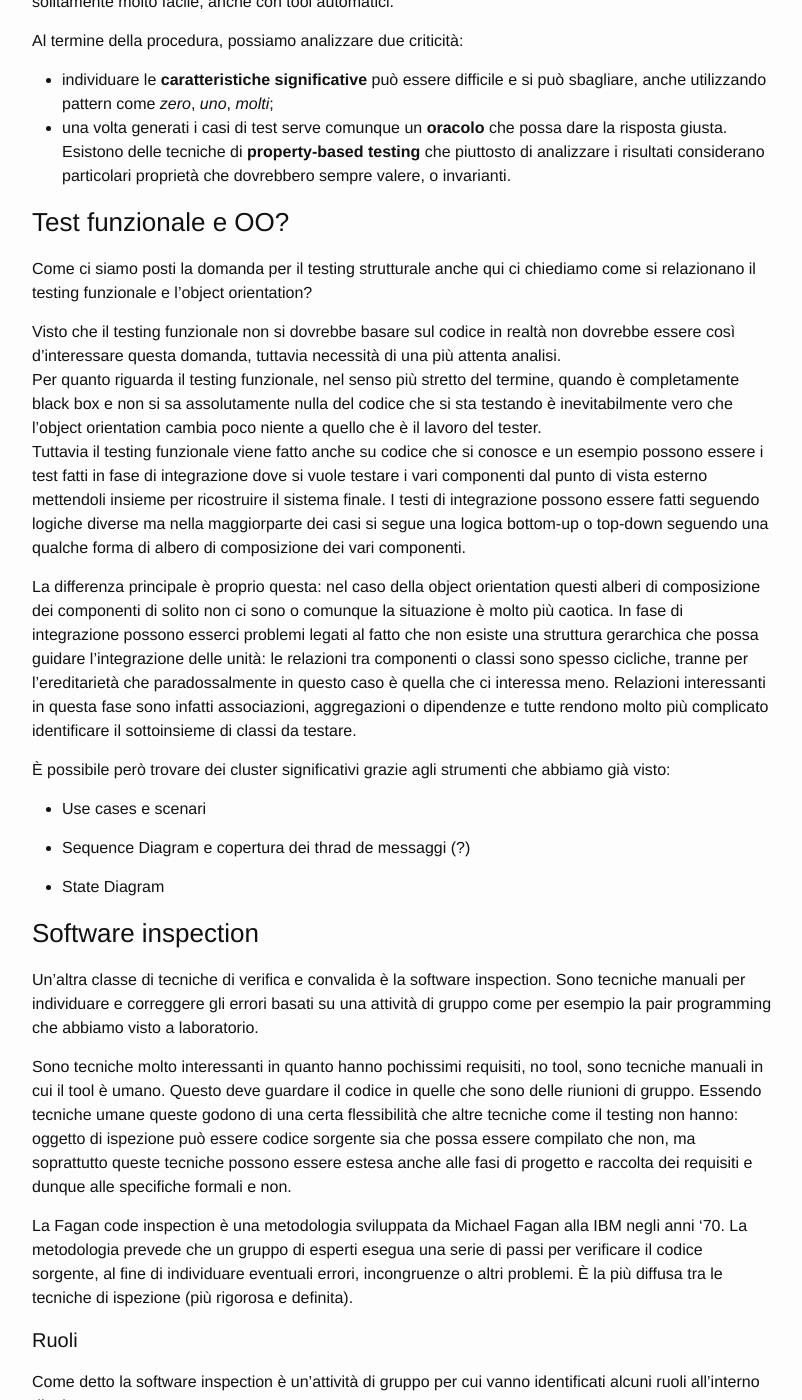
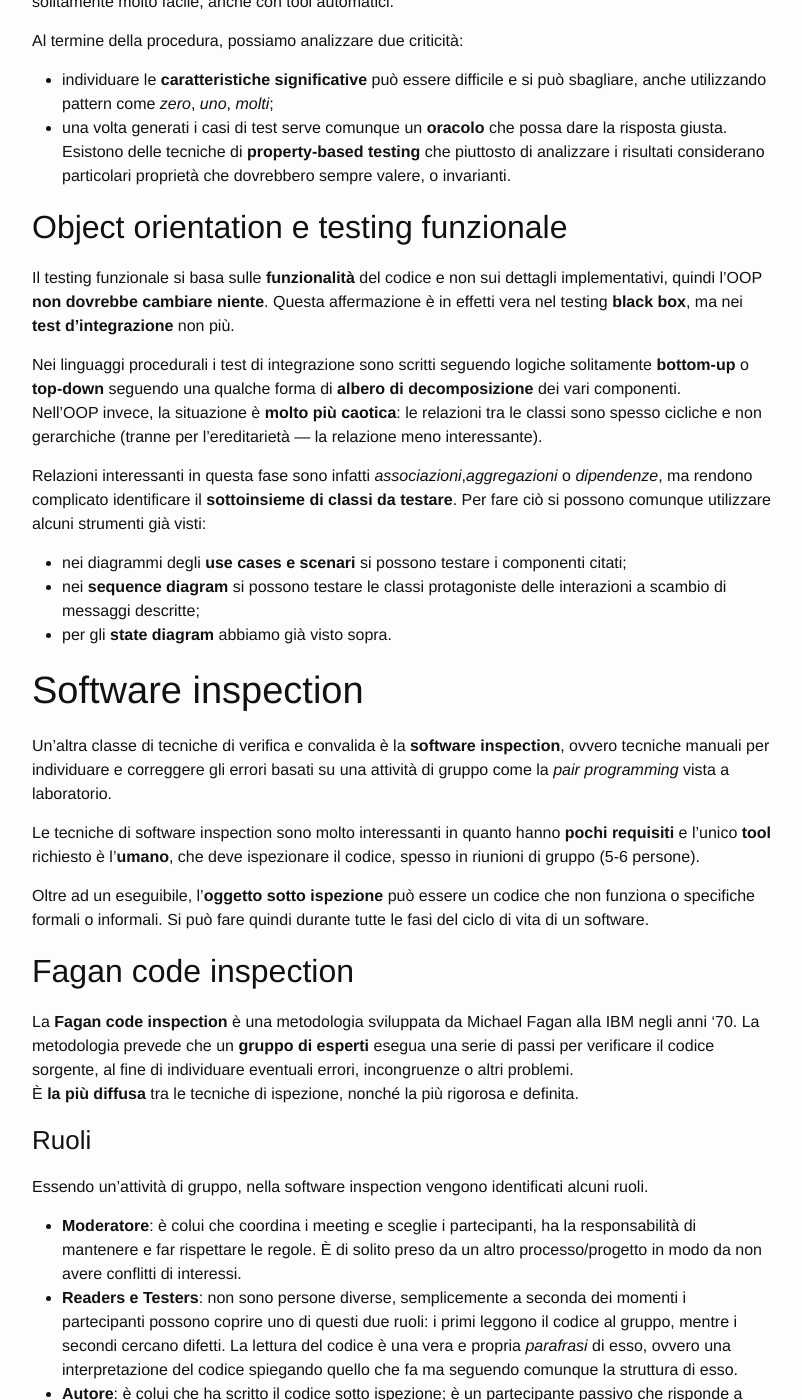
Before and after one commit to MarcoBuster/sweng, a Jekyll site: the page built from _posts/2022-11-23-testing-e-processi-di-review.md, in a window 1280 px wide and 1400 px high, scrolled down 27496 px. Shown: the whole window, without its empty margins (238-1040 px from the left). Built offline with Jekyll 4.4.1, drawn with Linux system fonts in a browser that asks for light colours; formulas are drawn with MathJax 3; the table of contents is made by our own code; some of the changed text lies outside the part shown.

Commit message:
Integrate and refactor 'sw inspection' (part 1)
- Testing funzionale
    - Object orientation e test funzionale
- Software inspection
    - Fagan code inspection
        - Ruoli
        - Processo
            - Ispezione
        - Checklist
            - Esempio NASA
        - Struttura di incentivi
        - Variante: active design reviews
    - Automazione
    - Funziona?
        - Limiti

```diff
--- a/_posts/2022-11-23-testing-e-processi-di-review.md
+++ b/_posts/2022-11-23-testing-e-processi-di-review.md
@@ -1233,197 +1233,145 @@
 - una volta generati i casi di test serve comunque un **oracolo** che possa dare la risposta giusta. \\
 Esistono delle tecniche di **property-based testing** che piuttosto di analizzare i risultati considerano particolari proprietà che dovrebbero sempre valere, o invarianti.
 
-### Test funzionale e OO?
-
-Come ci siamo posti la domanda per il testing strutturale anche qui ci chiediamo come si relazionano il testing funzionale
-e l'object orientation?
-
-Visto che il testing funzionale non si dovrebbe basare sul codice in realtà non dovrebbe essere così d'interessare questa
-domanda, tuttavia necessità di una più attenta analisi.
-Per quanto riguarda il testing funzionale, nel senso più stretto del termine, quando è completamente black box e non si sa
-assolutamente nulla del codice che si sta testando è inevitabilmente vero che l'object orientation cambia poco niente a
-quello che è il lavoro del tester.
-Tuttavia il testing funzionale viene fatto anche su codice che si conosce e un esempio possono essere i test fatti
-in fase di integrazione dove si vuole testare i vari componenti dal punto di vista esterno mettendoli insieme per
-ricostruire il sistema finale. I testi di integrazione possono essere fatti seguendo logiche diverse ma nella maggiorparte
-dei casi si segue una logica bottom-up o top-down seguendo una qualche forma di albero di composizione dei vari componenti.
-
-La differenza principale è proprio questa: nel caso della object orientation questi alberi di composizione dei componenti
-di solito non ci sono o comunque la situazione è molto più caotica. In fase di integrazione possono esserci problemi legati al
-fatto che non esiste una struttura gerarchica che possa guidare l'integrazione delle unità: le relazioni tra componenti
-o classi sono spesso cicliche, tranne per l'ereditarietà che paradossalmente in questo caso è quella che ci
-interessa meno. Relazioni interessanti in questa fase sono infatti associazioni, aggregazioni o dipendenze e tutte rendono
-molto più complicato identificare il sottoinsieme di classi da testare.
-
-È possibile però trovare dei cluster significativi grazie agli strumenti che abbiamo già visto:
-- Use cases e scenari
-
-- Sequence Diagram e copertura dei thrad de messaggi (?)
-
-- State Diagram
-
-### Software inspection
-
-Un'altra classe di tecniche di verifica e convalida è la software inspection. Sono tecniche manuali per individuare e
-correggere gli errori basati su una attività di gruppo come per esempio la pair programming che abbiamo visto a laboratorio.
-
-Sono tecniche molto interessanti in quanto hanno pochissimi requisiti, no tool, sono tecniche manuali in cui il tool è umano.
-Questo deve guardare il codice in quelle che sono delle riunioni di gruppo. Essendo tecniche umane queste godono di una
-certa flessibilità che altre tecniche come il testing non hanno: oggetto di ispezione può essere codice sorgente sia
-che possa essere compilato che non, ma soprattutto queste tecniche possono essere estesa anche alle fasi di progetto e
-raccolta dei requisiti e dunque alle specifiche formali e non.
-
-La Fagan code inspection è una metodologia sviluppata da Michael Fagan alla IBM negli anni '70. La metodologia prevede
-che un gruppo di esperti esegua una serie di passi per verificare il codice sorgente, al fine di individuare eventuali
-errori, incongruenze o altri problemi. È la più diffusa tra le tecniche di ispezione (più rigorosa e definita).
-
-#### Ruoli
-
-Come detto la software inspection è un'attività di gruppo per cui vanno identificati alcuni ruoli all'interno di tale gruppo:
-
-- **Moderatore**: è colui che coordina i meeting e sceglie i partecipanti, ha la responsabilità di mantenere e far
-  rispettare le regole; è di solito preso da un altro processo/progetto in modo da non avere interessi.
-- **Readers e Testers**: non sono persone diverse, semplicemente a seconda dei momenti i partecipanti possono coprire
-  uno di questi due ruoli: i primi leggono il codice al gruppo, mentre i secondi cercano difetti; la lettura del codice
-  è una vera e propria parafrasi di esso, interpretazione del codice spiegando quello che fa ma seguendo comunque la struttura di esso.
-- **Autore**: colui che ha scritto il codice sotto ispezione; è un partecipante passivo che risponde a eventuali domande.
-  È simile al ruolo del cliente dell'eXtreme Programming: pronto a rispondere a qualsiasi domanda per accelerare il lavoro degli altri.
-
-#### Processo
-
-Abbiamo visto le persone, vediamo ora come si articola il processo di ispezione del codice. Questo prevede una serie di passi,
-dalla pianificazione alla verifica del codice, all'eventuale rilavorazione e alla verifica finale.
+## Object orientation e testing funzionale
+
+Il testing funzionale si basa sulle **funzionalità** del codice e non sui dettagli implementativi, quindi l'OOP **non dovrebbe cambiare niente**.
+Questa affermazione è in effetti vera nel testing **black box**, ma nei **test d'integrazione** non più.
+
+Nei linguaggi procedurali i test di integrazione sono scritti seguendo logiche solitamente **bottom-up** o **top-down** seguendo una qualche forma di **albero di decomposizione** dei vari componenti. \\
+Nell'OOP invece, la situazione è **molto più caotica**: le relazioni tra le classi sono spesso cicliche e non gerarchiche (tranne per l'ereditarietà &mdash; la relazione meno interessante).
+
+Relazioni interessanti in questa fase sono infatti _associazioni_,_aggregazioni_ o _dipendenze_, ma rendono complicato identificare il **sottoinsieme di classi da testare**.
+Per fare ciò si possono comunque utilizzare alcuni strumenti già visti:
+- nei diagrammi degli **use cases e scenari** si possono testare i componenti citati;
+- nei **sequence diagram** si possono testare le classi protagoniste delle interazioni a scambio di messaggi descritte;
+- per gli **state diagram** abbiamo già visto sopra.
+
+# Software inspection
+
+Un'altra classe di tecniche di verifica e convalida è la **software inspection**, ovvero tecniche manuali per individuare e
+correggere gli errori basati su una attività di gruppo come la *pair programming* vista a laboratorio.
+
+Le tecniche di software inspection sono molto interessanti in quanto hanno **pochi requisiti** e l'unico **tool** richiesto è l'**umano**, che deve ispezionare il codice, spesso in riunioni di gruppo (5-6 persone).
+
+Oltre ad un eseguibile, l'**oggetto sotto ispezione** può essere un codice che non funziona o specifiche formali o informali.
+Si può fare quindi durante tutte le fasi del ciclo di vita di un software.
+
+## Fagan code inspection
+
+La **Fagan code inspection** è una metodologia sviluppata da Michael Fagan alla IBM negli anni '70.
+La metodologia prevede che un **gruppo di esperti** esegua una serie di passi per verificare il codice sorgente, al fine di individuare eventuali errori, incongruenze o altri problemi. \\
+È **la più diffusa** tra le tecniche di ispezione, nonché la più rigorosa e definita.
+
+### Ruoli
+
+Essendo un'attività di gruppo, nella software inspection vengono identificati alcuni ruoli.
+
+- **Moderatore**: è colui che coordina i meeting e sceglie i partecipanti, ha la responsabilità di mantenere e far rispettare le regole.
+È di solito preso da un altro processo/progetto in modo da non avere conflitti di interessi.
+- **Readers e Testers**: non sono persone diverse, semplicemente a seconda dei momenti i partecipanti possono coprire uno di questi due ruoli: i primi leggono il codice al gruppo, mentre i secondi cercano difetti.
+La lettura del codice è una vera e propria _parafrasi_ di esso, ovvero una interpretazione del codice spiegando quello che fa ma seguendo comunque la struttura di esso.
+- **Autore**: è colui che ha scritto il codice sotto ispezione; è un partecipante passivo che risponde a eventuali domande.
+È simile al ruolo del _cliente_ nell'eXtreme Programming: pronto a rispondere a qualsiasi domanda per accelerare il lavoro degli altri.
+
+### Processo
+
+Secondo la tecnica **Fagan** di ispezione del codice, il processo si articola nel seguente modo.
 
 1.  **Planning**: in questa prima fase il moderatore sceglie i partecipanti, si definiscono i loro ruoli e il tempo da dedicare alla ispezione fissando anche i vari incontri.
-2.  **Overview**: fase in cui si dà a tutti i partecipanti del materiale sul progetto che permetterà ai vari partecipanti di costruirsi un background sul progetto stesso e all'intero gruppo di risparmiare tempo prezioso in ottica della riunione vera e propria.
-3.  **Preparation**: attività svolta offline per la comprensione del codice o della struttura del sistema sulla base ovviamente anche del materiale distribuito durante la fase di overview.
-4.  **Inspection**: vera e propria fase di inspection. In questa fase si esegue la ispezione dettagliata del codice, verificando che esso soddisfi le regole definite in precedenza e segnalando eventuali problemi o anomalie. Durante l'ispezione, il gruppo di esperti esamina il codice riga per riga, confrontando il codice con le specifiche e cercando di individuare errori, incongruenze o altri problemi.
+2.  **Overview**: viene fornito a tutti i partecipanti materiale sul progetto per permettere di costruire un background all'interno del gruppo in ottica della riunione vera e propria.
+3.  **Preparation**: i partecipanti _"offline"_ comprendono il codice e la sua struttura autononamente sulla base anche del materiale distribuito nella fase precedente;
+4.  **Inspection**: la vera e propria fase di ispezione.
+In questa fase si verifica che il codice soddisfi le regole definite in precedenza e si segnalano eventuali problemi o anomalie.
+Durante l'ispezione, il gruppo di esperti esamina il codice riga per riga, confrontandolo con le specifiche e cercando di individuare errori, incongruenze o altri problemi.
 5.  **Rework**: una volta individuati i problemi, l'autore del codice si occupa di correggere i difetti individuati.
-6.  **Followup**: possibile re-ispezione del nuovo codice ottenuto dopo la fase di rework.
+6.  **Follow-up**: possibile re-ispezione del nuovo codice ottenuto dopo la fase precedente.
 
 #### Ispezione
 
-Il **goal** di questa fase è quello di trovare e registrare il maggior numero di difetti, ma non correggerli. È importante
-capire l'importanza del goal e rispettarlo, la tentazione di correggere i difetti e sicuramente fortissima ma non è
-compito dei partecipanti farlo, anche perché come detto questi spesso sono capi progetto ognuno con le proprie idee e
-preferenze e metterli d'accordo può non essere facile.
-
-Consiste in al massimo 2 sessioni di 2 ore al giorno durante le quali lavorare approssimativamente a 150 source lines all'ora.
-Quest'ultimo vincolo molto indicativo in quanto cambia da linguaggio a linguaggio ma anche da progetto a progetto in base
-all'attenzione ai dettagli richiesta e alla complessità del codice.
-
-Come detto, l'**approccio** consiste nel parafrasare linea per linea il codice con il fine quindi di risalire alla semantica
-del codice sorgente sotto ispezione a partire dal codice stesso e nel mentre registrare il maggior numero di difetti possibile.
-Una possibilità è anche fare il "test a mano".
-
-#### Checklist
-
-A differenza del testing dove a partire dai malfunzionamenti si risale ai difetti e dunque agli sbagli commessi, qui il
-thought-process è l'inverso: l'ispezione, per trovare le anomalie, parte dai motivi, gli sbagli, che più frequentemente
-hanno portato a inserire determinate anomalie nel codice e controlla che nessuno di questi sia stato commesso.
-Invece di concentrarsi sul manifestarsi di un malfunzionamento come fa di solito il testing, l'ispezione si concentra sul
-perché le anomalie vengono inserite nel codice e man mano che si raccolgono nuovi sbagli questi vengono inseriti in una
-checklist: dall'esperienza, dal passato, dalla storia si raccoglie della conoscenza utile a non ripetere gli stessi errori.
-
-Ovviamente vi è una qualche conoscenza già nota a priori, reperibile dalla letteratura, di tutte le cose
-che è meglio evitare perché hanno portato più volte ad avere anomalie nel codice: tale conoscenza è raccolta in quelle
-che sono le checklist comuni per i vari linguaggi. Tuttavia se l'ispezione del codice è una tecnica così efficace lo è
-soprattutto per la sua capacità di imparare dalla nostra esperienza, dalla storia di un determinato progetto. Questo apprendere
-man mano che un progetto va avanti si traduce in checklist che evolveranno man mano che si incontrano nuovi sbagli.
-
-#### Checklist - esempio NASA
-
-_From "Software Formal Inspections Guidebook", Office of Safety and Mission Assurance, NASA-GB-A302 August 1993_
-
-Circa 2.5 pagine per it C, 4 per FORTRAN
-
-Divise in: Functionality, Data Usage, Control, Linkage, Computation, Maintenance, Clarity
-
-- Esempio:
-
-  - Does each module have a single function?
-
-  - Does the code match the Detailed Design?
-
-  - Are all constant names upper case?
-
-  - Are pointers not typecast (except assignment of NULL)?
-
-  - Are nested "#include" files avoided?
-
-  - Are non-standard usage isolated in subroutines and well documented?
-
-  - Are there sufficient comments to understand the code?
-
-#### Incentive structure
-
-Perché l'ispezione funzioni però, essendo un'attività di gruppo devono esserci delle dinamiche positive, degli incentivi
-o almeno non ci devono essere elementi disturbanti. In quest'ottica i difetti trovati durante l'ispezione non devono
-essere utilizzati per la valutazione del personale: lo sviluppatore non va incentivato a nascondere i difetti.
-
-Dall'altra parte i difetti trovati dopo che è stata fatta l'ispezione sono da tenere in considerazione
-per la valutazione del personale: in questo modo si è incentivati a trovare tutti i difetti durante l'ispezione.
-
-
-#### Variante: Active Design Reviews
-
-L'active design reviews è una piccola variante che sempre Fagan introdusse qualche anno dopo per migliorare il processo
-di ispezione basandosi sul fatto che perché questo funzione al meglio le persone coinvolte devono partecipare: per come
-l'abbiamo strutturato nel processo di ispezione un revisore non preparato può stare seduto tranquillamente e non parrtecipare.
-
-Per sopperire a questa possibile non partecipazione di personale non preparato ovviamente i partecipanti vanno scelti
-aventi adeguata esperienza e soprattutto in modo tale che nel team vi siano diversi revisori per diversi aspetti del progetto.
-Inoltre è l'autore a leggere e porre le checklist ai revisori, ponendo loro quindi anche domande: i revisori dovendo
-rispondere sono costretti a partecipare.
-
-#### Automazione dell'ispezione
-
-Sebbene sia una tecnica manuale esistono tool di supporto per:
-
-- Automatizzazione di controlli banali (e.g., formattazione)
-
-- Riferimenti: Checklists, Standard con esempi, formati elettronici più facilmente consultabile e compilabili
-
-- Aiuti alla comprensione del codice quindi tool comuni a quelli di attività di reengineering
-
-  - Evidenziazione di parti rilevanti
-
-  - Navigazione nel codice
-
-  - Diversi tipi di rappresentazione dei dati e delle architetture
-
-- Annotazioni & comunicazioni
-
-- Guida al processo e rinforzo: non permettere di chiudere il processo se non sono soddisfatti alcuni
-
-Vedi: Reengineering vs reverse engineering
-
-#### Funziona?
-
-Principalmente sì. La pratica ci dice che è cost-effective. Perché?
-
-- Processo rigoroso e dettagliato
-
-- Basato su accumulo di esperienza (es. Checklist) si auto migliora il prof è molto convinto di questo punto
-
-- Aspetti sociali del processo (riguardo all'autore soprattutto): tenere conto delle dinamiche di incentivi e non disturbanti
-
-- Si considera l'intero dominio dei dati: a differenza del testing dove è impossibile fare del testing esaustivo, con la mente umana riusciamo spesso ad astrarre e trattare l'intero dominio dei dati contemporaneamente.
-
-- E applicabile anche a programmi incompleti
-
-#### Limiti
-
-- Livello del test: solo a livello di unità. La mente umana funziona bene se si astrae ma nel momento in cui si deve
-lavorare su molte informazioni contemporaneamente può andare in difficoltà.
-
-- Non incrementale: evoluzione del software? Si esiste la fase di follow-up ma non è così banale: la re-ispezione che
-si fa a questo punto spesso è una vera e priopria nuova ispezione e quindi per nulla incrementale, vanno ripetute tutte
-le fasi come se fosse la prima volta che le facciamo.
-
-#### Conclusione: Fagans's Law L17
-
-Inspections significantly increase productivity, quality, and project stability.
+Durante la fase di ispezione, l'obiettivo è **trovare e registrare** i difetti, **senza coreggerli**: la tentazione di correggere i difetti è sicuramente fortissima ma non è compito dei partecipanti farlo.
+I partecipanti sono tutti con le proprie idee e preferenze e metterli d'accordo può non essere facile. \\
+Sarà infatti l'autore a correggere successivamente i problemi.
+
+Sono previste **al massimo** 2 sessioni di 2 ore al giorno durante le quali lavorare approssimativamente a **150 linee di codice all'ora**.
+Quest'ultimo vincolo è **molto indicativo** in quanto cambia in base al linguaggio, al progetto, all'attenzione ai dettagli richiesta e alla complessità.
+
+Una possibilità prevista in questa fase è anche quella di fare _"test a mano"_.
+
+### Checklist
+
+A **differenza del testing** dove a partire dai malfunzionamenti si risale ai difetti e dunque agli sbagli commessi, il _thought-process_ per le **checklist** è inverso: **si parte dagli _sbagli_** che più frequentemente hanno portato ad inserire determinate anomalie nel codice e si controlla che nessuno di questi sia stato commesso nuovamente.
+
+In letteratura è reperibile la **conoscenza** di tutto ciò che è meglio evitare poiché in passato ha portato più volte ad avere anomalie nel codice.
+Tale conoscenza è raccolta in **checklist comuni** per i vari linguaggi.
+
+Inoltre, l'ispezione del codice funziona così bene anche perché tali checklist possono essere **redatte internamente** all'azienda, in base all'**esperienza** passata e alla storia di un determinato progetto. \\
+Man mano che il progetto va avanti, l'**incontro di un nuovo sbaglio** si traduce in un nuovo item nella checklist.
+
+#### Esempio NASA
+
+La NASA nel suo <a href="../assets/13_nasa-software-inspection.pdf"><i>Software Formal Inspections Guidebook</i></a> (1993) ha formalizzato circa **2.5 pagine di checklist** per C e 4 per FORTRAN.
+
+Sono divise in _functionality_, _data usage_, _control_, _linkage_, _computation_, _maintenance_ e _clarity_.
+
+Di seguito sono elencati alcuni esempi.
+
+> - [ ] Does each module have a single function?
+> - [ ] Does the code match the Detailed Design?
+> - [ ] Are all constant names upper case?
+> - [ ] Are pointers not `typecast` (except assignment of `NULL`)?
+> - [ ] Are nested `#include` files avoided?
+> - [ ] Are non-standard usage isolated in subroutines and well documented?
+> - [ ] Are there sufficient comments to understand the code?
+
+### Struttura di incentivi
+
+Per un gruppo lavorare bene, occorre prevedere delle **dinamiche positive** di incentivi.
+
+Innanzitutto, è importante sottolineare che i difetti trovati **non devono essere utilizzati** per la valutazione del personale.
+Il programmatore non deve essere incentivato a nascondere i difetti.
+
+Dall'altra parte si possono considerare per la valutazione del personale i difetti trovati **dopo l'ispezione**, in modo da essere incentivati a trovarli tutti durante.
+
+### Variante: _active_ design reviews
+
+Purché il processo di ispezione funzioni al meglio **le persone** coinvolte **devono partecipare**, ma per come era stato strutturato Fagan qualche anno dopo si accorse che un revisore poteva essere presente ma non partecipare, rimanendo in silenzio e pensando ad latro.
+
+Innanzitutto, per sopperire a questo problema i partecipanti vanno **scelti** tra persone di adeguata esperienza e sopratutto assicurando che nel team vi siano revisori per diversi aspetti nel progetto.
+
+L'**autore** è inoltre incentivato a leggere e porre gli item delle checklist all'attenzione dei revisore, chiedendo diverse domande.
+I revisori sono quindi costretti a partecipare.
+
+## Automazione
+
+L'ispezione del codice è una tecnica manuale ma esistono **strumenti di supporto automatici** in grado di velocizzare notevolmente il lavoro, per esempio per:
+- **controlli banali**, come la formattazione.
+In fase di ispezione manuale si controlla il risultato del controllo automatico;
+- **riferimenti**: checklist e standard in formati elettronici facilmente consultabili e compilabili;
+- **aiuti alla comprensione del codice**: ovvero tool che permettono di navigare e leggere il codice con maggiore facilità e spesso utilizzati durante attività di _reengineering_;
+- **annotazione e comunicazioni** del team, come l'email;
+- **guida al processo e rinforzo**: non permettere di chiudere il processo se non sono stati soddisfatti alcuni requisiti (come la necessità di approvazione prima di mergiare una PR).
+
+## Funziona?
+
+Prove empriche dicono di **sì** e anche che è _cost-effective_.
+Perché?
+- esiste un __processo rigoroso e dettagliato__;
+- si basa sull'**accumulo dell'esperienza** automigliorandosi con il tempo (vedi le _checklist_);
+- gli **incentivi sociali funzionano**;
+- a differenza del testing è possibile con la mente umana **astrarre il dominio completo** dei dati;
+- è applicabile anche a **programmi incompleti**;
+
+La software inspection funziona così bene che è utilizzata come _baseline_ per valutare altre tecniche di verifica e convalida.
+
+### Limiti
+
+Il **livello del test** può essere solo all'unità, in quanto la mente umana ha difficoltà a lavorare in situazioni in cui sono presenti molte informazioni contemporaneamente in assenza di astrazioni e indirettezze;
+
+Inoltre la software inspection **non è incrementale**: la fase di follow-up non è così efficace, in quanto è necessario ricominciare l'ispezione da capo.
+
+__Legge di Fagan (L17)__.
+> Le ispezioni aumentano in maniera significativa la produttività, qualità e la stabilità del progetto.
 
 ### Confronto tra le varie tecniche
 #### È un confronto sensato?
```
Also changed, not shown: 1 other file.
